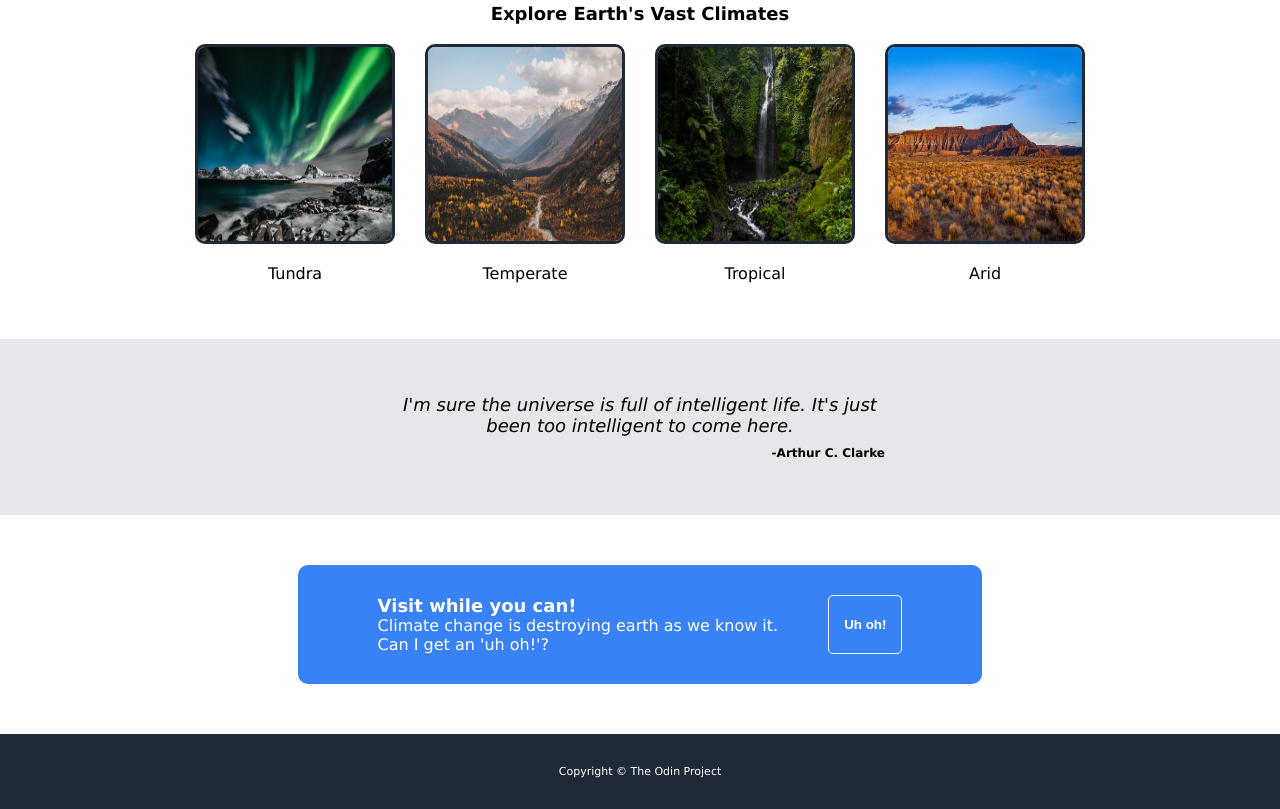
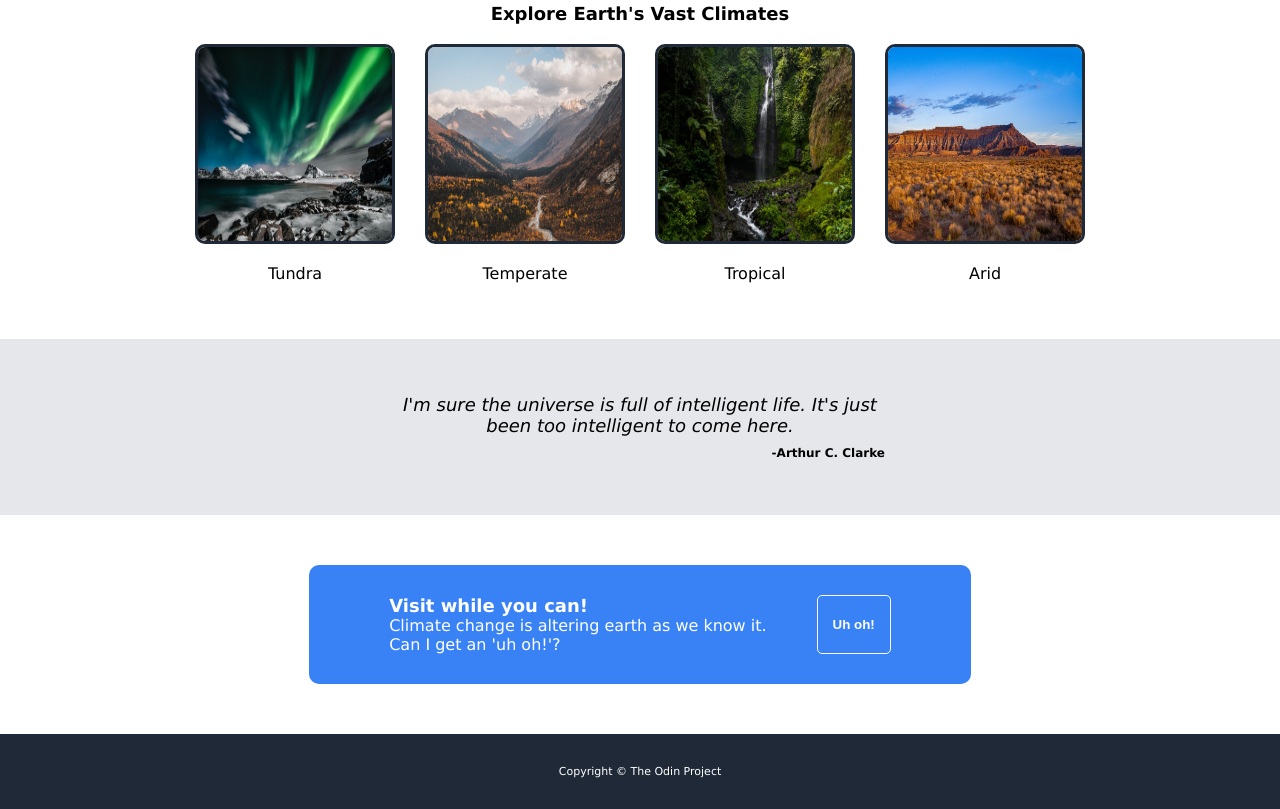
Before and after one commit to mollymarks/Odin_LandingPage, a plain HTML site: page index.html in a window 1280 px wide. Shown: the part 438-1247 px from the top of the page. Drawn offline with Linux system fonts and the light colour scheme.

Commit message:
alternate text

```diff
--- a/index.html
+++ b/index.html
@@ -61,7 +61,7 @@
     <div class='section-four'>
         <div class='call-container'>
             <p class="call">Visit while you can!</p>
-            <p class='call-sub'>Climate change is destroying earth as we know it. <br>Can I get an 'uh oh!'?</p>
+            <p class='call-sub'>Climate change is altering earth as we know it. <br>Can I get an 'uh oh!'?</p>
         </div>
         <button class='sign-up'>Uh oh!</button>
     </div>
```
